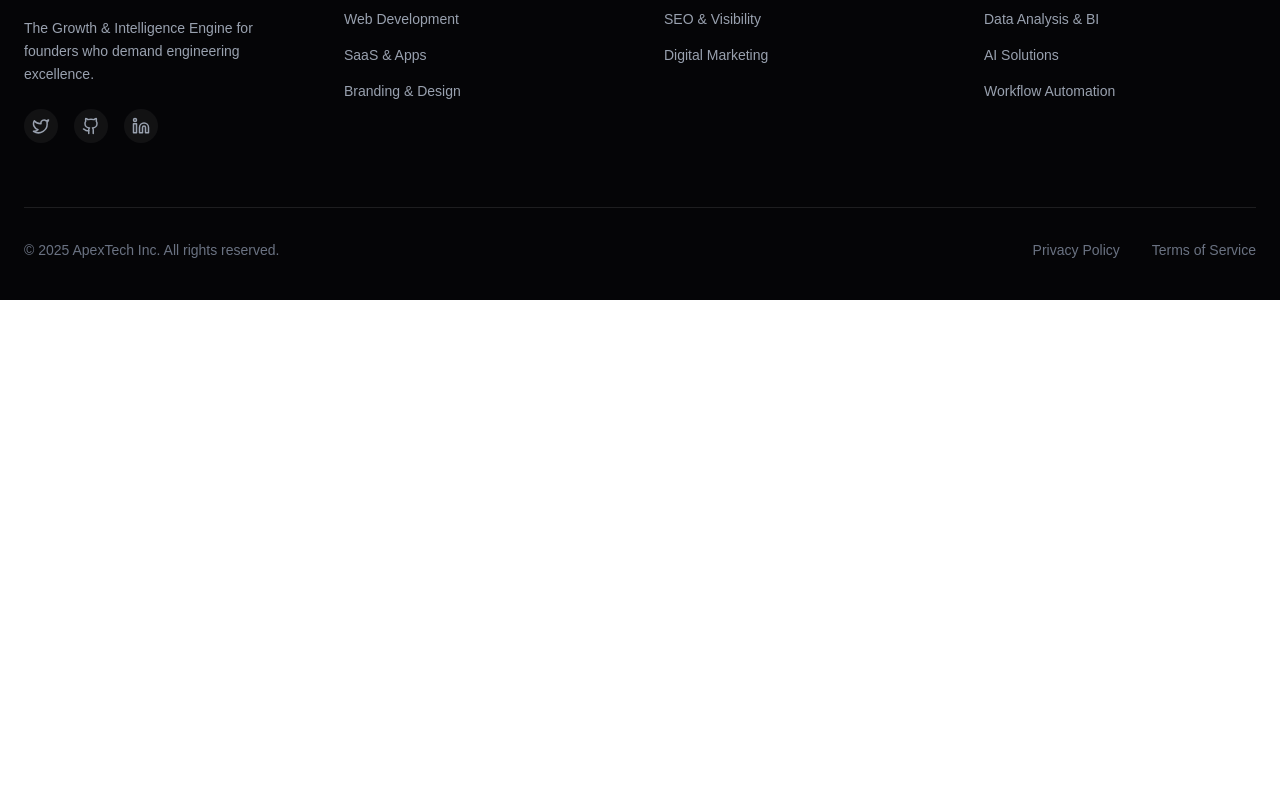
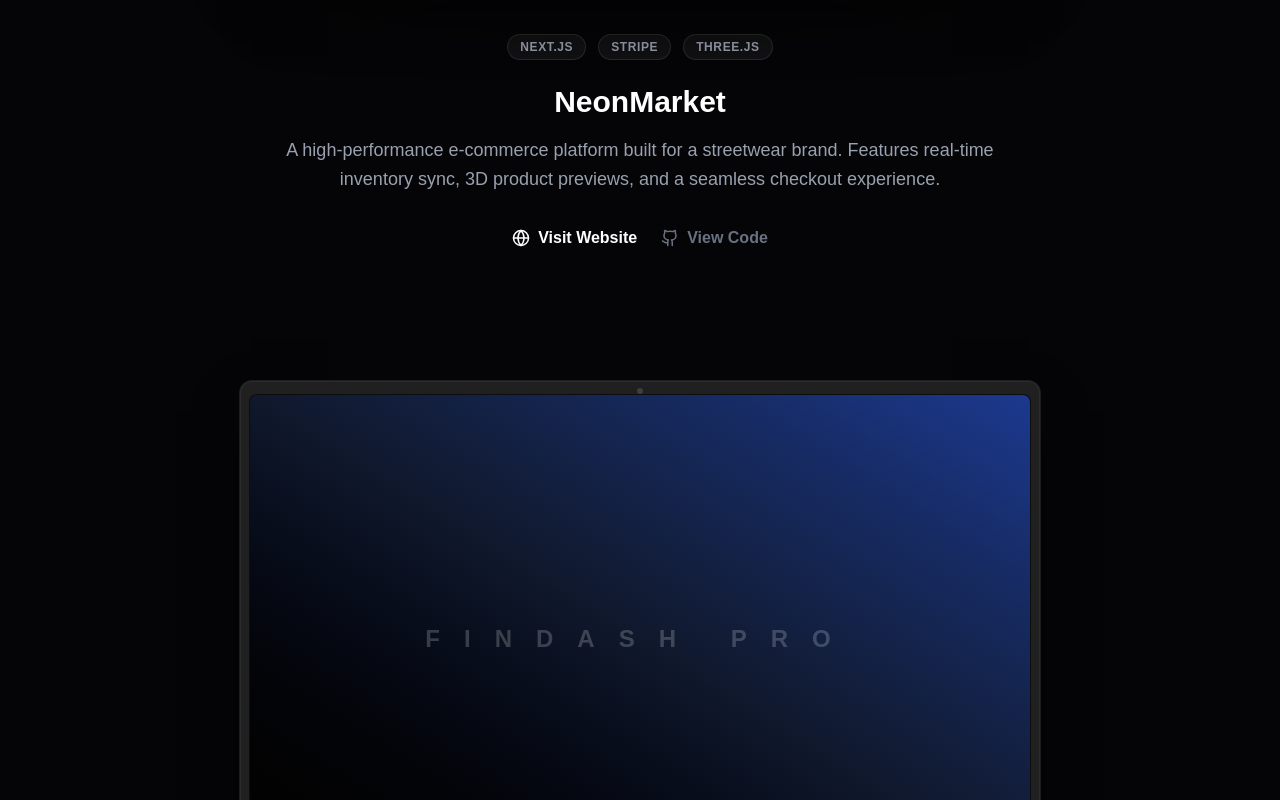
Before and after one commit to EmilioCharles/apextech, a Next.js app: page /projects in a window 1280 px wide. Before the commit this address had no page. Shown: the part 920-1720 px from the top of the page. Before the commit the page ends 1220 px from the top, so only its background shows below. Built offline with nearby package versions, Linux system fonts and the light colour scheme.

Commit message:
feat: add projects page with laptop mockup component and update navbar

```diff
--- /dev/null
+++ b/src/app/projects/page.tsx
@@ -0,0 +1,123 @@
+"use client";
+
+import LaptopMockup from "@/components/LaptopMockup";
+import { ArrowUpRight, Github, Globe } from "lucide-react";
+import Link from "next/link";
+import { motion } from "framer-motion";
+
+const projects = [
+    {
+        title: "NeonMarket",
+        description: "A high-performance e-commerce platform built for a streetwear brand. Features real-time inventory sync, 3D product previews, and a seamless checkout experience.",
+        tags: ["Next.js", "Stripe", "Three.js"],
+        repoUrl: "#",
+        liveUrl: "#",
+        // Placeholder gradient for screen
+        bg: "bg-gradient-to-br from-purple-900 via-purple-800 to-black"
+    },
+    {
+        title: "FinDash Pro",
+        description: "Enterprise-grade financial analytics dashboard handling generic datasets. Includes massive data visualization, PDF reporting, and role-based access control.",
+        tags: ["React", "D3.js", "Python"],
+        repoUrl: "#",
+        liveUrl: "#",
+        bg: "bg-gradient-to-bl from-blue-900 via-slate-900 to-black"
+    },
+    {
+        title: "MediCore AI",
+        description: "HIPAA-compliant patient triage system for local clinics. Uses an LLM agent to pre-screen symptoms and schedule appointments automatically.",
+        tags: ["OpenAI", "PostgreSQL", "Tailwind"],
+        repoUrl: "#",
+        liveUrl: "#",
+        bg: "bg-gradient-to-br from-emerald-900 via-teal-900 to-black"
+    }
+];
+
+export default function ProjectsPage() {
+    return (
+        <main className="min-h-screen pt-32 pb-20 px-6">
+            <div className="max-w-7xl mx-auto">
+
+                {/* Header */}
+                <div className="text-center mb-24">
+                    <h1 className="text-5xl md:text-7xl font-bold mb-8">
+                        Digital <span className="text-transparent bg-clip-text bg-gradient-to-r from-brand-primary to-brand-accent">Masterpieces.</span>
+                    </h1>
+                    <p className="text-xl text-gray-400 max-w-2xl mx-auto">
+                        We don't just write code; we craft experiences. <br />
+                        Explore a selection of our recent engineering work.
+                    </p>
+                </div>
+
+                {/* Projects List */}
+                <div className="space-y-32">
+                    {projects.map((project, idx) => (
+                        <motion.div
+                            key={idx}
+                            initial={{ opacity: 0, y: 40 }}
+                            whileInView={{ opacity: 1, y: 0 }}
+                            viewport={{ once: true, margin: "-100px" }}
+                            transition={{ duration: 0.8 }}
+                            className="group"
+                        >
+                            {/* Visual (Laptop) */}
+                            <div className="mb-12 transform group-hover:scale-[1.02] transition-transform duration-500">
+                                <LaptopMockup>
+                                    <div className={`w-full h-full ${project.bg} flex items-center justify-center`}>
+                                        <div className="text-center">
+                                            <span className="font-bold text-2xl text-white/20 tracking-[1em] uppercase">
+                                                {project.title}
+                                            </span>
+                                        </div>
+                                    </div>
+                                </LaptopMockup>
+                            </div>
+
+                            {/* Content */}
+                            <div className="max-w-3xl mx-auto text-center">
+                                <div className="flex justify-center gap-3 mb-6">
+                                    {project.tags.map(tag => (
+                                        <span key={tag} className="text-xs font-bold uppercase tracking-wider bg-white/5 border border-white/10 px-3 py-1 rounded-full text-gray-400">
+                                            {tag}
+                                        </span>
+                                    ))}
+                                </div>
+
+                                <h2 className="text-3xl font-bold mb-4">{project.title}</h2>
+                                <p className="text-gray-400 text-lg leading-relaxed mb-8">
+                                    {project.description}
+                                </p>
+
+                                <div className="flex justify-center gap-6">
+                                    <Link
+                                        href={project.liveUrl}
+                                        className="flex items-center gap-2 font-bold text-white hover:text-brand-primary transition-colors border-b border-transparent hover:border-brand-primary pb-0.5"
+                                    >
+                                        <Globe size={18} /> Visit Website
+                                    </Link>
+                                    <Link
+                                        href={project.repoUrl}
+                                        className="flex items-center gap-2 font-bold text-gray-500 hover:text-white transition-colors border-b border-transparent hover:border-white pb-0.5"
+                                    >
+                                        <Github size={18} /> View Code
+                                    </Link>
+                                </div>
+                            </div>
+                        </motion.div>
+                    ))}
+                </div>
+
+                {/* Footer CTA */}
+                <div className="mt-32 text-center">
+                    <Link
+                        href="/consultation"
+                        className="inline-flex items-center gap-2 px-8 py-4 rounded-full font-bold text-lg text-black bg-white hover:scale-105 transition-transform"
+                    >
+                        Start Your Project <ArrowUpRight size={20} />
+                    </Link>
+                </div>
+
+            </div>
+        </main>
+    );
+}
--- /dev/null
+++ b/src/components/LaptopMockup.tsx
@@ -0,0 +1,39 @@
+"use client";
+
+import { motion } from "framer-motion";
+
+interface LaptopMockupProps {
+    children: React.ReactNode;
+}
+
+export default function LaptopMockup({ children }: LaptopMockupProps) {
+    return (
+        <div className="relative mx-auto w-full max-w-[800px]">
+            {/* Lid / Screen Frame */}
+            <div className="relative rounded-t-xl bg-[#202020] p-2 pt-3 shadow-[0_20px_50px_-12px_rgba(0,0,0,0.8)] border-x border-t border-white/5 ring-1 ring-white/10">
+                {/* Camera Dot */}
+                <div className="absolute top-[6px] left-1/2 -translate-x-1/2 w-1.5 h-1.5 rounded-full bg-neutral-700 shadow-inner" />
+
+                {/* Inner Bezel & Screen Container */}
+                <div className="relative rounded-lg bg-black overflow-hidden aspect-[16/10] border border-white/5 group">
+                    {/* Screen Content */}
+                    <div className="w-full h-full bg-neutral-900 overflow-hidden relative">
+                        {children}
+
+                        {/* Screen Glare Overlay */}
+                        <div className="absolute inset-0 bg-gradient-to-tr from-white/5 to-transparent opacity-20 pointer-events-none z-10" />
+                    </div>
+                </div>
+            </div>
+
+            {/* Base / Keyboard Area */}
+            <div className="relative mx-auto h-[12px] w-[110%] -translate-x-[4.5%] rounded-b-lg rounded-t-sm bg-[#1a1a1a] shadow-[0_-2px_4px_-1px_rgba(0,0,0,0.5)_inset] border-x border-b border-white/5 ring-1 ring-black">
+                {/* Thumb Notch */}
+                <div className="absolute top-0 left-1/2 -translate-x-1/2 w-20 h-2 bg-[#121212] rounded-b-md" />
+            </div>
+
+            {/* Bottom Shadow */}
+            <div className="absolute -bottom-10 left-4 right-4 h-8 bg-black/60 blur-xl rounded-[100%] pointer-events-none" />
+        </div>
+    );
+}
--- a/src/components/Navbar.tsx
+++ b/src/components/Navbar.tsx
@@ -43,6 +43,9 @@
                     <MegaMenu />
                     <Link href="/about" className="text-sm font-medium hover:text-brand-primary transition-colors">
                         About
+                    </Link>
+                    <Link href="/projects" className="text-sm font-medium hover:text-brand-primary transition-colors">
+                        Projects
                     </Link>
                     <Link href="/case-studies" className="text-sm font-medium hover:text-brand-primary transition-colors">
                         Case Studies
@@ -115,6 +118,7 @@
 
                         <div className="flex flex-col gap-4">
                             <Link href="/about" onClick={() => setMobileMenuOpen(false)} className="text-2xl font-bold text-white">About</Link>
+                            <Link href="/projects" onClick={() => setMobileMenuOpen(false)} className="text-2xl font-bold text-white">Projects</Link>
                             <Link href="/case-studies" onClick={() => setMobileMenuOpen(false)} className="text-2xl font-bold text-white">Case Studies</Link>
                         </div>
 
```
